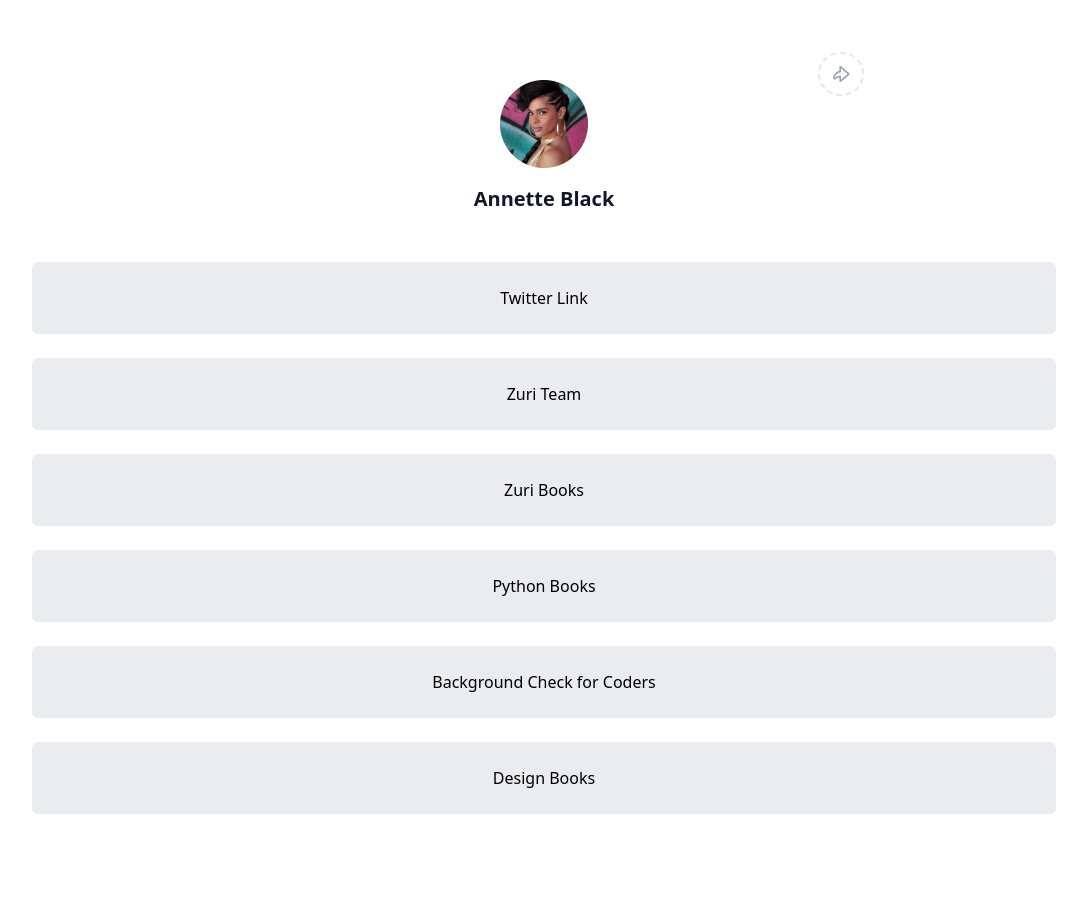
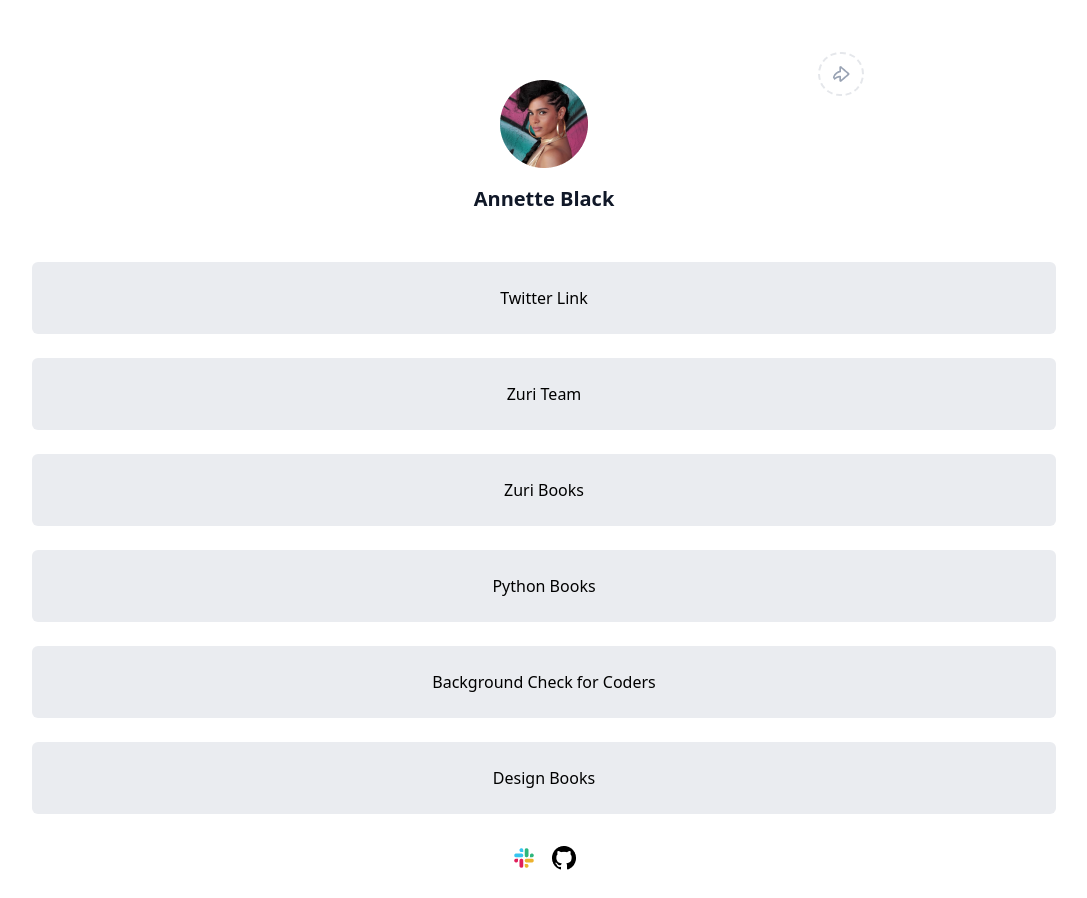
Before and after one commit to Olabisim/zuri_week1-task, a React (Create React App) app: page / in a window 1280 px wide. Shown: the whole page, without its empty margins (96-1183 px from the left). Before the commit the page ends 838 px from the top, so only its background shows below. Built offline with nearby package versions, Linux system fonts and the light colour scheme.

Commit message:
drop links

```diff
--- a/src/App.js
+++ b/src/App.js
@@ -30,7 +30,15 @@ function App() {
                         <br />
 
                         <main className='mt-5'>
+
                                 {allLinks}
+
+                                <div className='pb-5 pt-0'>
+                                        <span className='flex justify-center'>
+                                                <img src="../slack.png" alt="ad" className='p-2' />
+                                                <img src="../Social icon.png" alt="ad" className='p-2' />
+                                        </span>
+                                </div>
                         </main>
 
                         <footer>
```
Also changed, not shown: public/Social icon.png (added), public/slack.png (added).
